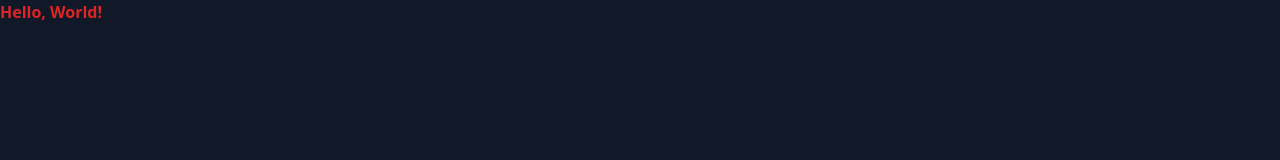
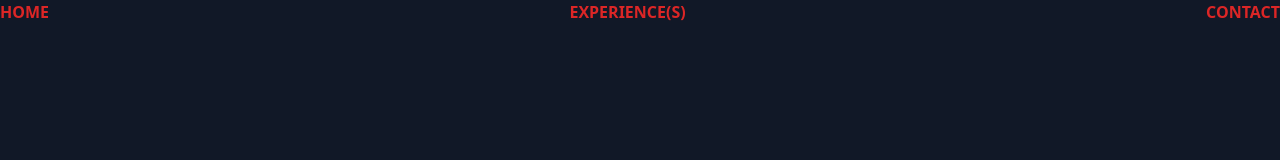
Before and after one commit to cpe-cmu-261207/lab-01-PlaneCargo191-1, a plain HTML site: page index.html in a window 1280 px wide. Drawn offline with nearby package versions, Linux system fonts and the light colour scheme.

Commit message:
add Experience(s) & Contact Link

```diff
--- a/index.html
+++ b/index.html
@@ -4,10 +4,15 @@
       <meta charset="UTF-8">
       <meta http-equiv="X-UA-Compatible" content="IE=edge">
       <meta name="viewport" content="width=device-width, initial-scale=1.0">
-      <title>My Resume Website</title>
+      <title>T.CHAIN_17's Website</title>
       <link href="https://unpkg.com/tailwindcss@^2/dist/tailwind.min.css" rel="stylesheet">
     </head>
     <body class = 'bg-gray-900'>
-      <p class = 'font-semibold text-red-600'>Hello, World!</p>
+      <!--Navigation Bar-->
+      <div class = 'flex justify-between mx-auto'>
+        <a href = 'index.html'><p class = 'font-bold text-red-600'>HOME</p></a>
+        <a href = 'experience.html'><p class = 'font-bold text-red-600'>EXPERIENCE(S)</p></a>
+        <a href = 'contact.html'><p class = 'font-bold text-red-600'>CONTACT</p></a>
+      </div>
     </body>
   </html>
```
